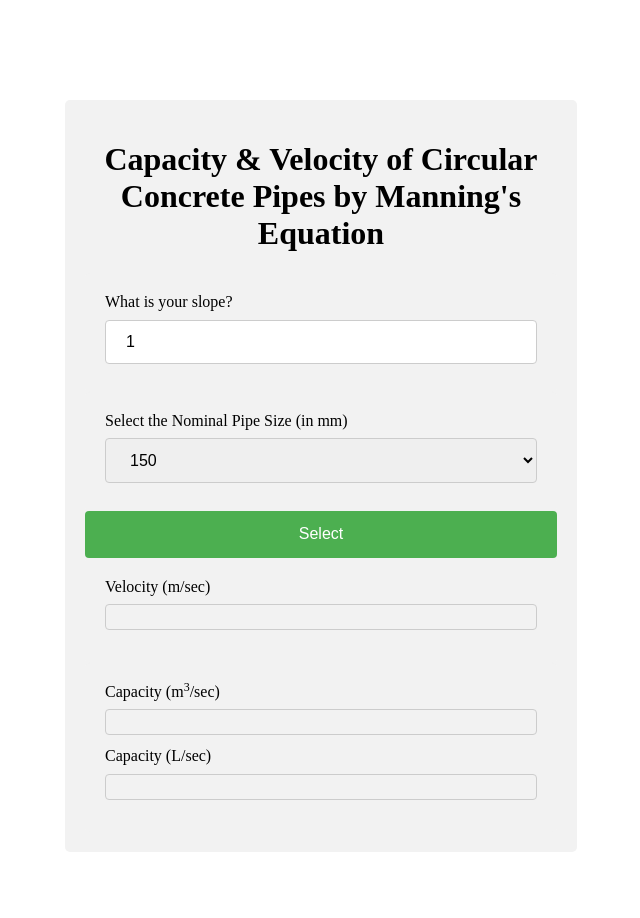
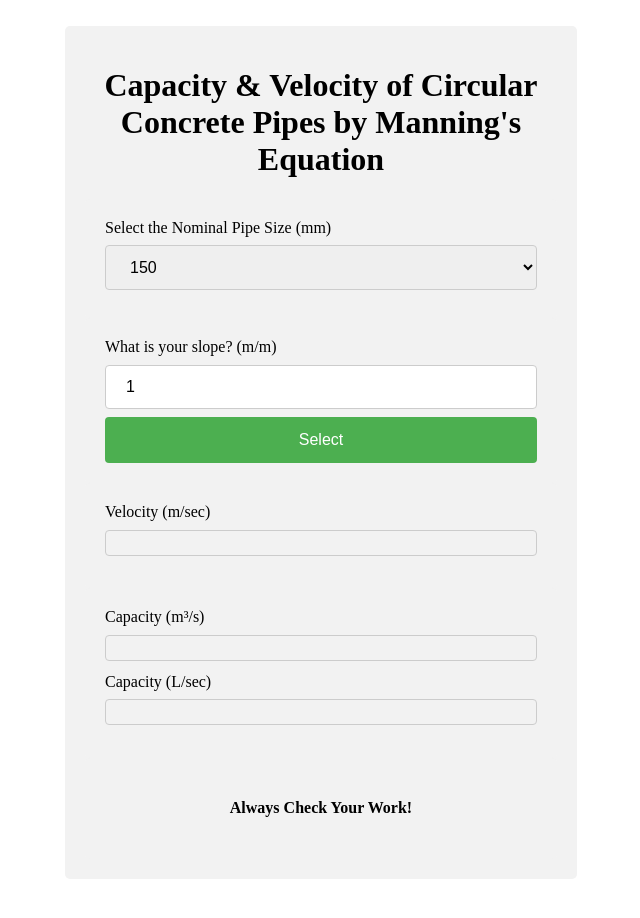
Before and after one commit to dshlass/CPE_tools, a plain HTML site: page Manning Equation/manning.html in a window 1280 px wide. Shown: the whole page, without its empty margins (319-959 px from the left). Drawn offline with Linux system fonts and the light colour scheme.

Commit message:
Manning V1 updated 20190108

```diff
--- a/Manning Equation/js/manning.js
+++ b/Manning Equation/js/manning.js
@@ -52,6 +52,22 @@ document.getElementById('btn').onclick = function() {
 }
 
 
+//User can press enter on slope to calculate Velocity and Slope
+// Get the input field
+var input = document.getElementById("slope");
+// Execute a function when the user releases a key on the keyboard
+input.addEventListener("keyup", function(event) {
+  // Cancel the default action, if needed
+  event.preventDefault();
+  // Number 13 is the "Enter" key on the keyboard
+  if (event.keyCode === 13) {
+    // Trigger the button element with a click
+    document.getElementById("btn").click();
+  }
+});
+
+
+
 // function compareDiameters() {
 //     var ratios = [];
 //     for (i=0; i < actualDiameter.length; i++) {
--- a/Manning Equation/manning.html
+++ b/Manning Equation/manning.html
@@ -9,34 +9,30 @@
 <body>
 
   <div class="wrapper">
-
     <h1>Capacity & Velocity of Circular Concrete Pipes by Manning's Equation</h1>
-
+    <div class="input"> <!-- Diameter Selection from JS Array  -->
+      <label for="diameters">Select the Nominal Pipe Size (mm)</label>
+      <select id="diameters"></select>
+    </div>
     <div class="input">
-<label for="slope">What is your slope?</label>
+      <label for="slope">What is your slope? (m/m)</label> <!-- Slope Input  -->
       <input type="number" id="slope" name="slope" required
              minlength="1" maxlength="5" step='0.01' min='0.01' max='12.5' value="1">
+      <button id="btn">Select</button>
     </div>
-
-<div class="input">
-<label for="diameters">Select the Nominal Pipe Size (in mm)</label>
-<select id="diameters"></select>
-</div>
-
-<button id="btn">Select</button>
-
-<div class="output">
+    <div class="output"> <!-- Velocity Output Section  -->
       <label for="capacity">Velocity (m/sec)</label>
       <output type="text" id="velocity" value=""></output>
     </div>
-
-<div class="output">
-<label for="capacity">Capacity (m<sup>3</sup>/sec)</label>
+    <div class="output"> <!-- Capacity Output Section  -->
+      <label for="capacity">Capacity (m&sup3;/s)</label>
       <output id="capacity" value=""></output>
       <label for="capacity">Capacity (L/sec)</label>
       <output id="capacityL-S" value=""></output>
     </div>
-
+    <div>
+      <h4>Always Check Your Work!</h4>
+    </div>
   </div>
 </body>
 <script src="./js/manning.js"></script>
--- a/Manning Equation/styles/style.css
+++ b/Manning Equation/styles/style.css
@@ -6,13 +6,12 @@ html{line-height:1.15;-ms-text-size-adjust:100%;-webkit-text-size-adjust:100%}bo
 
 .visuallyhidden:not(:focus):not(:active) {position: absolute;width: 1px;height: 1px;margin: -1px;border: 0;padding: 0;white-space: nowrap;clip-path: inset(100%);clip: rect(0 0 0 0);overflow: hidden;}
 
-
 .wrapper {
   width: 40%;
-  margin: 100px auto;
+  margin: 2% auto;
 }
 
-h1{
+h1, h4{
   text-align: center;
 }
 
```
Lines whose indentation alone changed are shown as unchanged.
